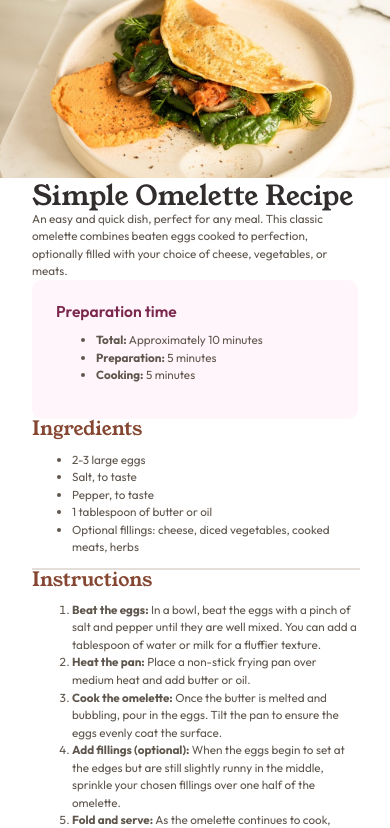
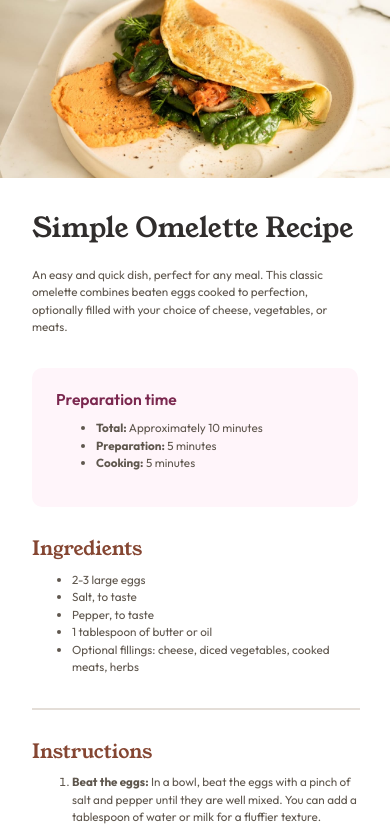
Before and after one commit to WeatherheadOnline/fem_Recipe-page, a React (Create React App) app: page / in a window 390 px wide. Shown: the top 828 px of the page. Built offline with nearby package versions, Linux system fonts and the light colour scheme.

Commit message:
Spacing mostly done for mobile layout

```diff
--- a/src/styles-in-src.css
+++ b/src/styles-in-src.css
@@ -41,11 +41,13 @@ body {
     }
 }
 
-.text-container {padding: 0 var(--spacing-400-32) var(--spacing-400-32) var(--spacing-400-32);}
+
+
+
+.text-container {padding: var(--spacing-400-32)}
 .recipe-image-main {width: 100%;}
 @media screen and (hover) {
-    .text-container {padding: 0 var(--spacing-500-40) var(--spacing-500-40) var(--spacing-500-40);}
-    .image-main-container {padding: var(--spacing-500-40);}
+    .image-main-container {padding: var(--spacing-500-40) var(--spacing-500-40) 0 var(--spacing-500-40);}
     .recipe-image-main {border-radius: 2rem;}
 }
 
@@ -53,17 +55,24 @@ body {
     margin: 0;
 }
 
+.text-container > div {margin: var(--spacing-400-32) 0;}
+.text-container > div:first-child {margin: 0 0 var(--spacing-400-32) 0;}
+
+.text-container h2 {color: var(--brown-800);}
+.prep-time-box h3 {color: var(--rose-800);}
 .prep-time-box {
     background-color: var(--rose-50);
     border-radius: 1rem;
     padding: var(--spacing-300-24);
 }
-.prep-time-box h3 {
-    color: var(--rose-800);
+
+.intro p {
+    margin-top: var(--spacing-300-24);
 }
-.text-container h2 {
-    color: var(--brown-800);
-}
+
+
+
+
 
 
 @font-face {
```
